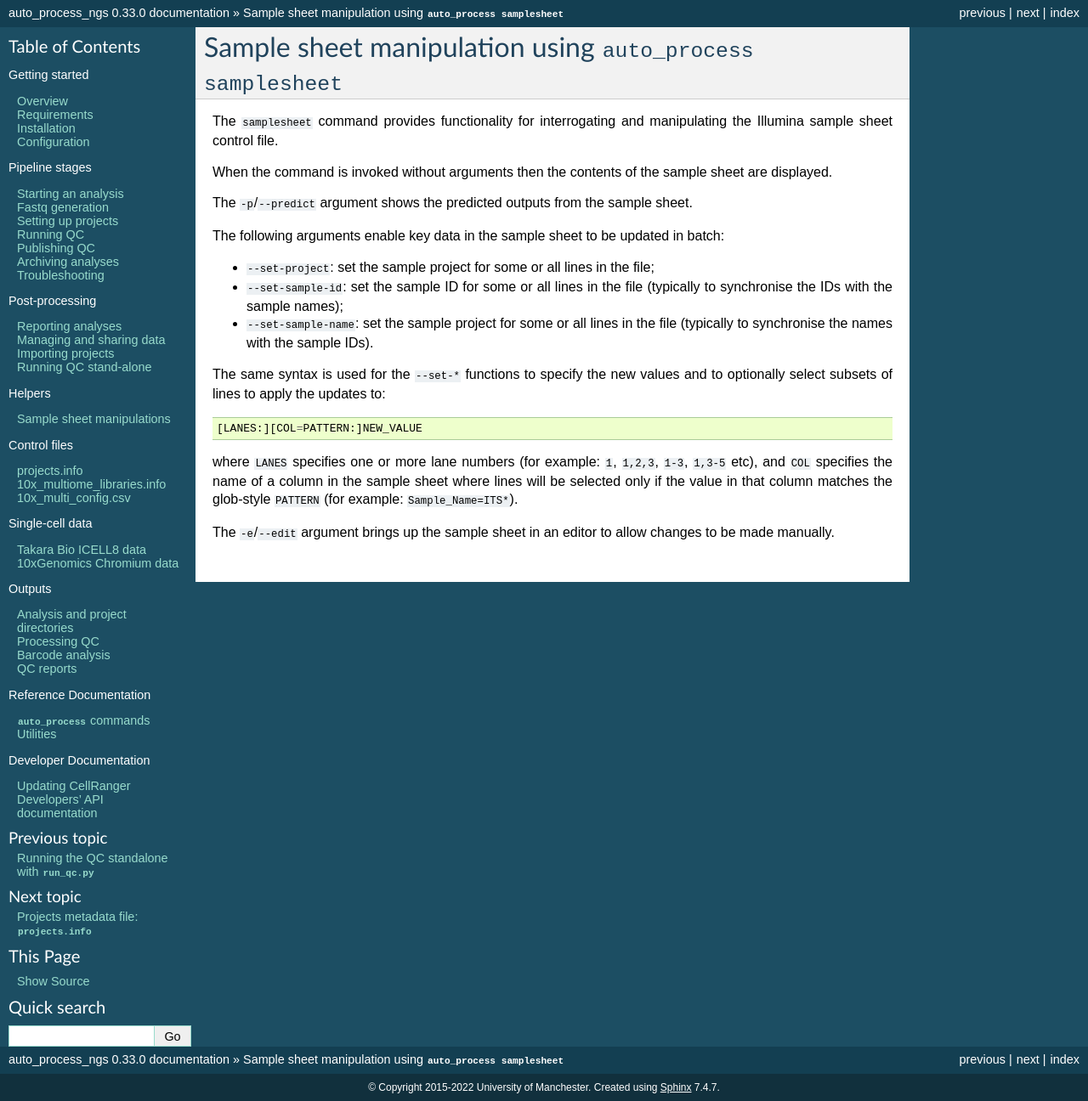
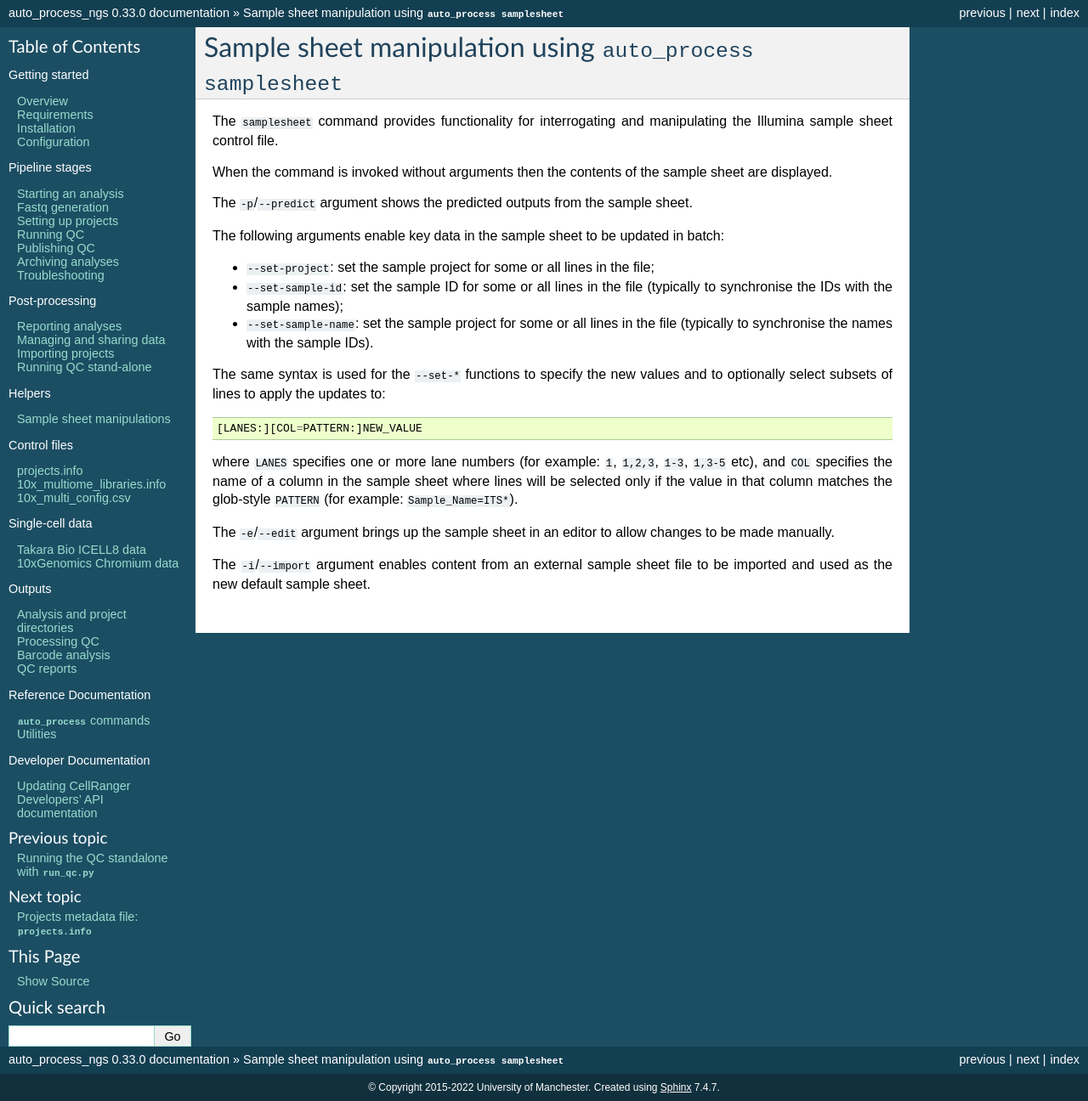
Before and after one commit to fls-bioinformatics-core/auto_process_ngs, a Sphinx documentation site: the page built from docs/source/using/samplesheet.rst, in a window 1280 px wide. Shown: the whole page at 85% size. Built offline with Sphinx 7.4.7, drawn with Linux system fonts in a browser that asks for light colours.

Commit message:
Update to the 'samplesheet' command documentation.

```diff
--- a/docs/source/using/samplesheet.rst
+++ b/docs/source/using/samplesheet.rst
@@ -38,3 +38,7 @@ only if the value in that column matches the glob-style
 
 The ``-e``/``--edit`` argument brings up the sample sheet in an
 editor to allow changes to be made manually.
+
+The ``-i``/``--import`` argument enables content from an external
+sample sheet file to be imported and used as the new default
+sample sheet.
```
